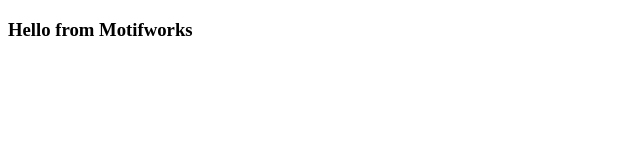
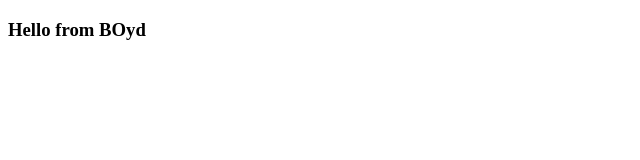
Before and after one commit to jawanjalShiva/demo-argo, a plain HTML site: page index.html in a window 1280 px wide. Shown: the full height of the page, 0-640 px from the left. Drawn offline with Linux system fonts and the light colour scheme.

Commit message:
Updatd index file

```diff
--- a/index.html
+++ b/index.html
@@ -7,6 +7,6 @@
     <title>Argocd Demo</title>
 </head>
 <body>
-    <h3>Hello from Motifworks</h3>
+    <h3>Hello from BOyd</h3>
 </body>
 </html>
```
